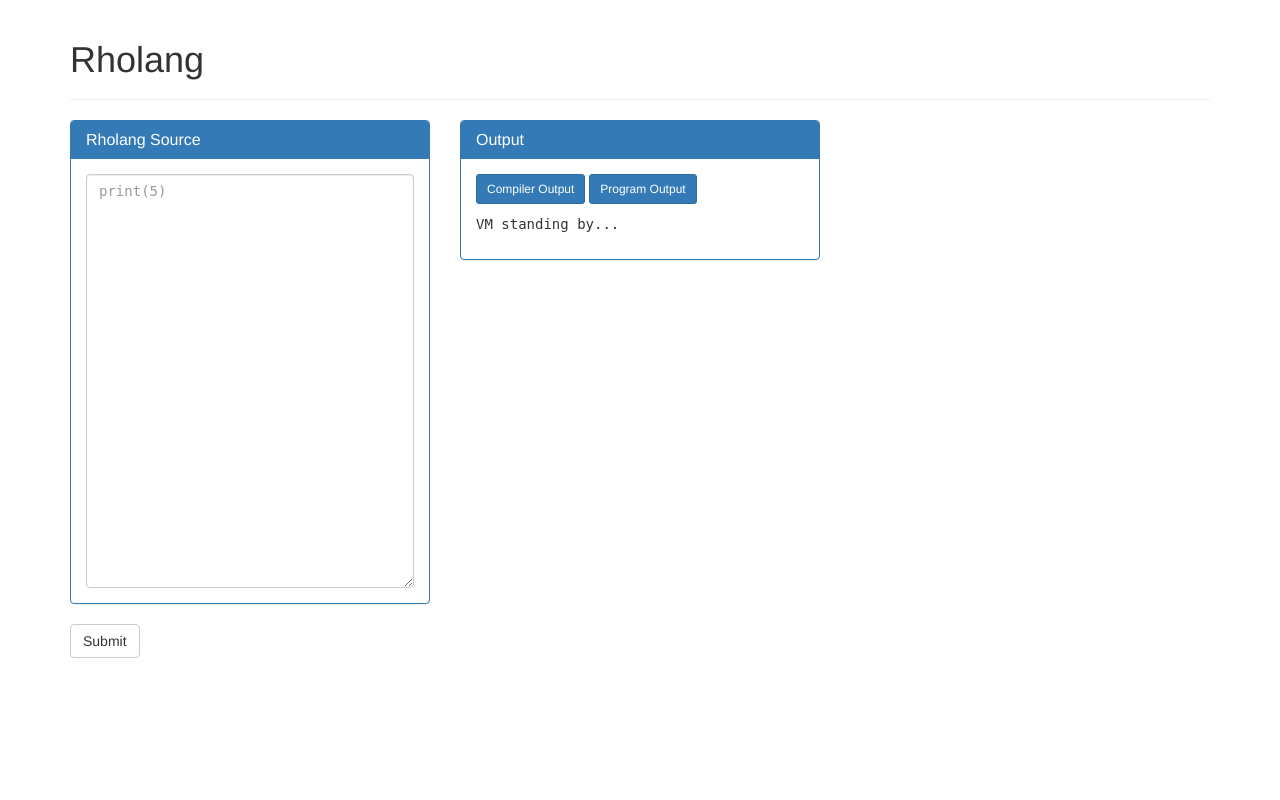
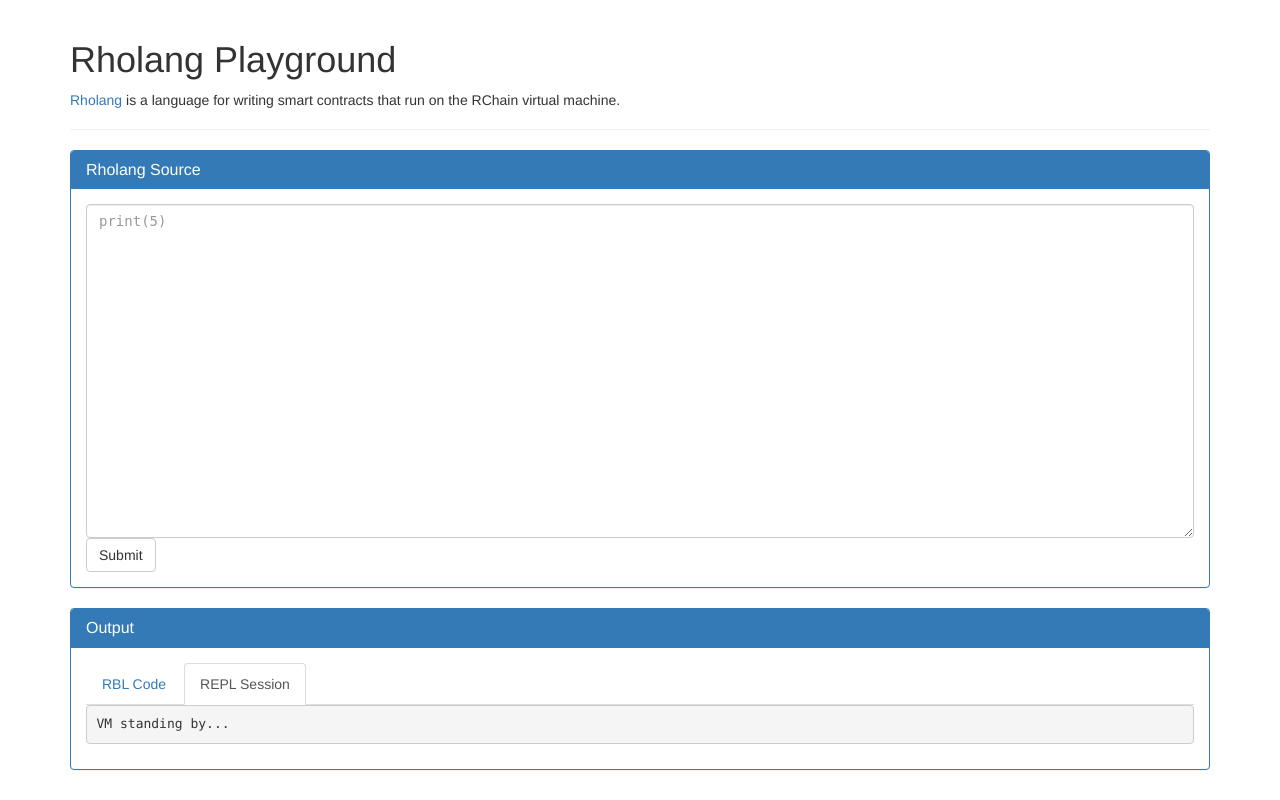
Before and after one commit to KentShikama/RholangWeb, a Django app: page / in a window 1280 px wide. Run offline with Django 3.2, Linux system fonts and the light colour scheme; some libraries are stand-ins or nearby versions.

Commit message:
views: handle compiler errors
  - put output below rather than beside rholang source
    - tabs for RBL Code, REPL Session
      - REPL session shown by default
      - use concise javascript
  - CompilerError takes a str, not bytes

```diff
--- a/rholang/main/runner.py
+++ b/rholang/main/runner.py
@@ -61,7 +61,7 @@ class Compiler(object):
             proc = Popen(argv, stdout=PIPE, stderr=PIPE)
             out, err = proc.communicate()
             if proc.returncode != 0:
-                raise CompileError(err)
+                raise CompileError(err.decode('utf-8'))
             return out, err
         return run_jar
 
--- a/rholang/main/templates/index.html
+++ b/rholang/main/templates/index.html
@@ -18,79 +18,74 @@
     <![endif]-->
 </head>
 <body>
+  <div class="container">
     <form action="" method="POST">
         {% csrf_token %}
         <input id="hdnView" type="hidden" name="view" />
-        <div class="container">
         <div class="page-header">
-                <h1>Rholang</h1>
+          <h1>Rholang Playground</h1>
+
+          <p>
+            <a href="https://rholang.rchain.coop/">Rholang</a> is a
+            language for writing smart contracts that run on the
+            RChain virtual machine.
+          </p>
         </div>
-            <div class="row">
-                <div class="col-xs-6 col-md-4">
         <div class="panel panel-primary">
           <div class="panel-heading">
             <h3 class="panel-title">Rholang Source</h3>
           </div>
           <div class="panel-body">
-                            {% render_field form.rho class="form-control" rows="20" cols="100" style="font-family: monospace;" placeholder='print(5)' %}
+            {% render_field form.rho class="form-control" rows="16" cols="80" style="font-family: monospace;" placeholder='print(5)' %}
+            <button type="submit" class="btn btn-default">Submit</button>
           </div>
         </div>
-                </div>
-                <div class="col-xs-6 col-md-4">
-                    <div class="panel panel-primary">
+
+        <div class="panel panel-primary" id="output">
           <div class="panel-heading">
             <h3 class="panel-title">Output</h3>
           </div>
+          {% if compile_error %}
+          <pre class="alert alert-warning"
+               >{{ compile_error }}</pre>
+          {% elif run_error %}
+          <pre class="alert alert-warning"
+               >{{ run_error }}</pre>
+          {% else %}
           <div class="panel-body">
-                            <p>
-                                <button id="btnCompiler" type="button" class="btn btn-primary btn-sm">Compiler Output</button>
-                                <button id="btnProgram" type="button" class="btn btn-primary btn-sm">Program Output</button>
-                            </p>
-                            <p id="compiler_output"class="hidden" style="font-family: monospace;">{{ sbt_output }}</p>
-                            <p id="program_output" class="show" style="font-family: monospace;">{{ rbl_output }}</p>
+            <ul class="nav nav-tabs" role="tablist">
+              <li rol="presentation">
+                <a href="#rbl"
+                   aria-controls="home" role="tab"
+                   data-toggle="tab">RBL Code</a>
+              </li>
+              <li rol="presentation" class="active">
+                <a href="#repl"
+                   aria-controls="home" role="tab"
+                   data-toggle="tab">REPL Session</a>
+              </li>
+            </ul>
+            <div class="tab-content">
+              <pre role="tabpanel" class="tab-pane" id="rbl"
+                   >{{ rbl_code }}</pre>
+              <pre role="tabpanel" class="tab-pane active" id="repl"
+                   >{{ repl_session }}</pre>
             </div>
           </div>
-                </div><!-- /.col-sm-2 -->
-            </div>
-            <button type="submit" class="btn btn-default">Submit</button>
+          {% endif %}
         </div>
     </form>
+  </div>
+
         <!-- jQuery (necessary for Bootstrap's JavaScript plugins) -->
         <script src="https://ajax.googleapis.com/ajax/libs/jquery/1.12.4/jquery.min.js"></script>
         <!-- Include all compiled plugins (below), or include individual files as needed -->
         <script src="{% static 'js/bootstrap.min.js' %}"></script>
     <script>
       $(document).ready(function () {
-            if ($('#hdnView').val() != "c") {
-                $("#compiler_output").removeClass('show');
-                $("#compiler_output").addClass('hidden');
-
-                $("#program_output").removeClass('hidden');
-                $("#program_output").addClass('show');
-            } else {
-                $("#program_output").removeClass('show');
-                $("#program_output").addClass('hidden');
-
-                $("#compiler_output").removeClass('hidden');
-                $("#compiler_output").addClass('show');
-            }
-        });
-
-        $('#btnCompiler').click(function () {
-            $('#hdnView').val("c")
-            $("#program_output").removeClass('show');
-            $("#program_output").addClass('hidden');
-
-            $("#compiler_output").removeClass('hidden');
-            $("#compiler_output").addClass('show');
-        });
-        $('#btnProgram').click(function () {
-            $('#hdnView').val("p")
-            $("#program_output").removeClass('hidden');
-            $("#program_output").addClass('show');
-
-            $("#compiler_output").removeClass('show');
-            $("#compiler_output").addClass('hidden');
+        $('#output a').click(function (e) {
+        e.preventDefault()
+        $(this).tab('show')
       });
     </script>
 </body>
--- a/rholang/main/views.py
+++ b/rholang/main/views.py
@@ -1,4 +1,3 @@
-import subprocess
 from subprocess import Popen
 from tempfile import TemporaryDirectory
 from pathlib import Path
@@ -48,10 +47,10 @@ def home(request):
         run_error = None
     return render(request, "index.html", {
         "form": compilerForm,
-        "sbt_output": rbl,
-        "compile_error": compile_error,  # TODO: update template
-        "rbl_output": session,
-        "run_error": run_error,
+        "rbl_code": rbl or '',
+        "compile_error": compile_error or '',
+        "repl_session": session or '',
+        "run_error": run_error or '',
     })
 
 
```
Lines whose indentation alone changed are shown as unchanged.
